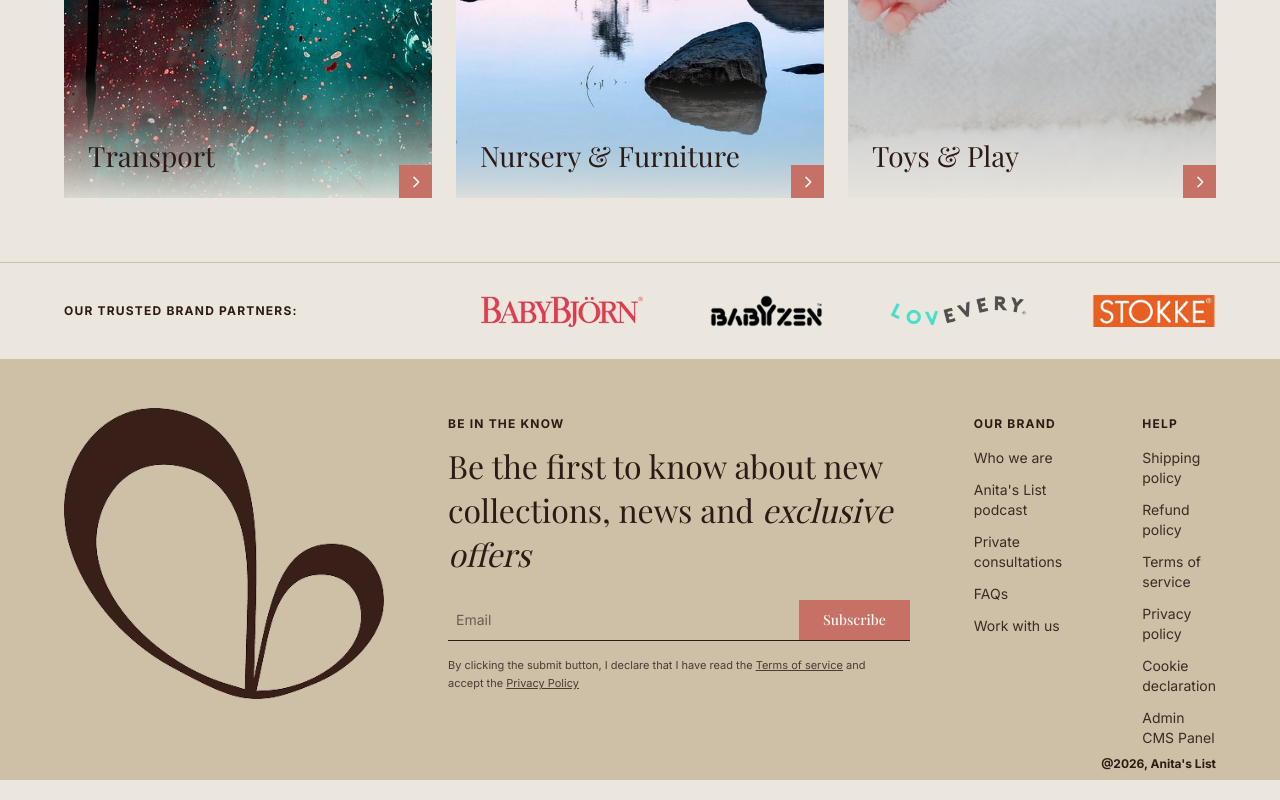
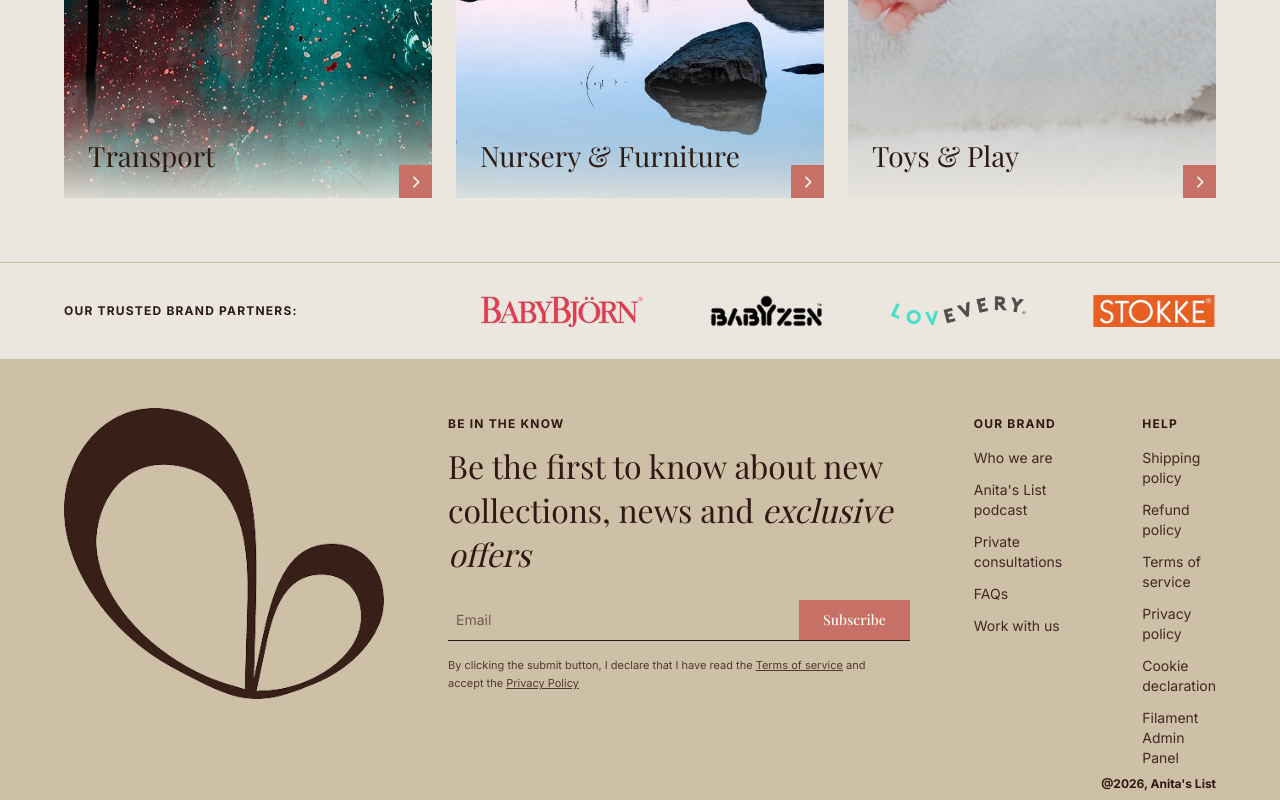
Before and after one commit to mycodevibe-ux/anita-list, a Next.js app in the folder frontend/: page / in a window 1280 px wide. Shown: the part 2438-3238 px from the top of the page. Built offline with nearby package versions, Linux system fonts and the light colour scheme; no server answers; a web font is replaced by a local one.

Commit message:
Configure original Laravel Filament Admin Panel for Render deployment

```diff
--- a/frontend/src/app/(auth)/login/page.tsx
+++ b/frontend/src/app/(auth)/login/page.tsx
@@ -146,12 +146,14 @@ export default function Login() {
               👤 Regular User
             </button>
           </div>
-          <Link
-            href="/admin"
+          <a
+            href={process.env.NEXT_PUBLIC_ADMIN_URL || "https://anita-list.onrender.com/admin"}
+            target="_blank"
+            rel="noopener noreferrer"
             className="w-full py-2 px-3 bg-[#C77065] text-white font-sans text-xs font-bold hover:bg-[#b05d52] transition-colors text-center text-decoration-none block"
           >
-            🛠️ Open Admin CMS Panel (Content Update)
-          </Link>
+            🛠️ Open Original Filament Admin Panel
+          </a>
         </div>
 
         {/* Standard Login form */}
--- a/frontend/src/components/layout/Footer.tsx
+++ b/frontend/src/components/layout/Footer.tsx
@@ -12,13 +12,15 @@ export const Footer: React.FC = () => {
     { label: "Work with us", href: "/work-with-us" },
   ];
 
+  const adminUrl = process.env.NEXT_PUBLIC_ADMIN_URL || "https://anita-list.onrender.com/admin";
+
   const helpLinks = [
     { label: "Shipping policy", href: "/shipping-policy" },
     { label: "Refund policy", href: "/refund-policy" },
     { label: "Terms of service", href: "/terms-of-service" },
     { label: "Privacy policy", href: "/privacy-policy" },
     { label: "Cookie declaration", href: "/cookie-declaration" },
-    { label: "Admin CMS Panel", href: "/admin" },
+    { label: "Filament Admin Panel", href: adminUrl },
   ];
 
   const parseHeading = (text: string) => {
```
Also changed, not shown: 1 other file (tests, documents, lock files or other folders).
